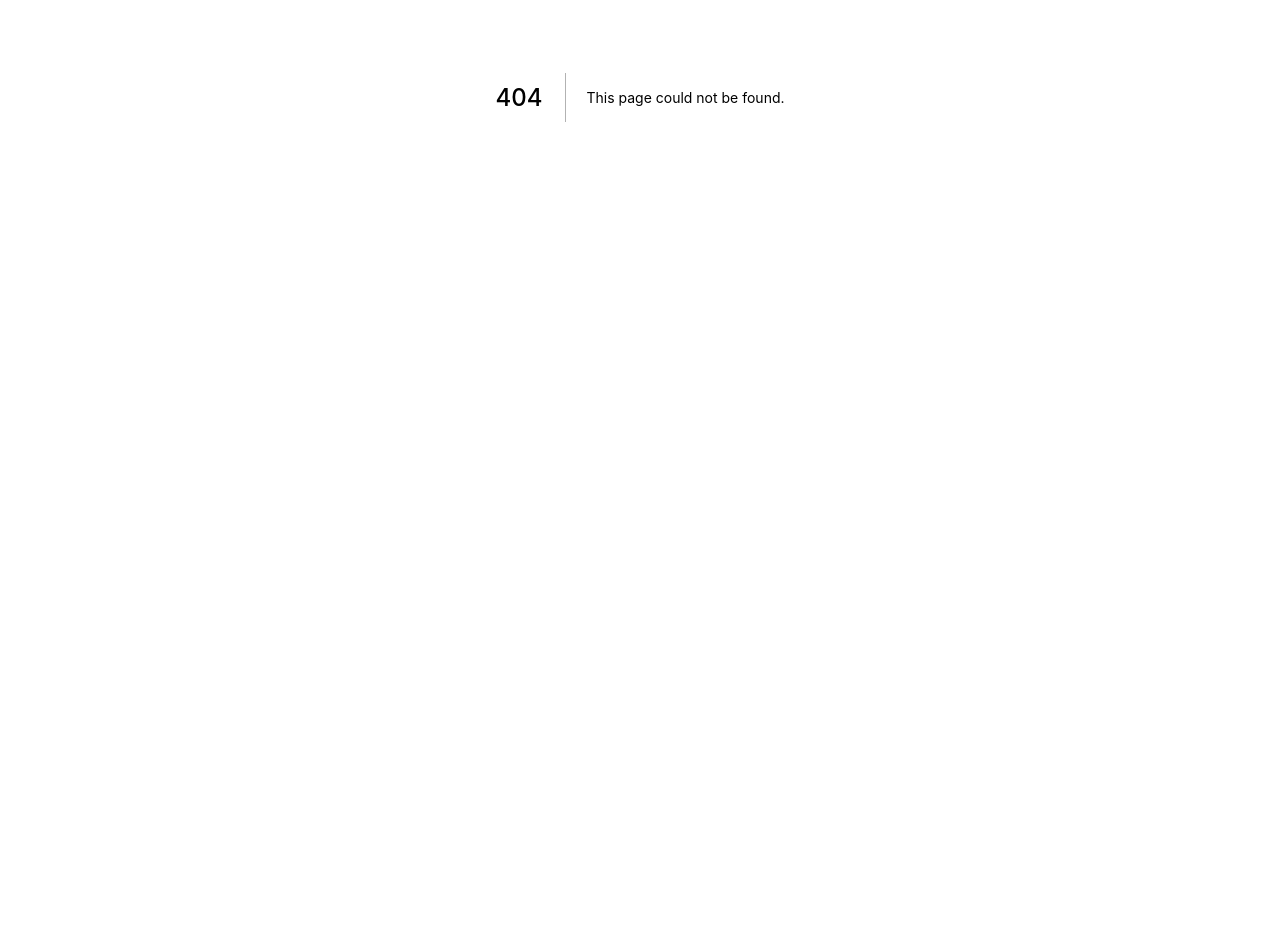
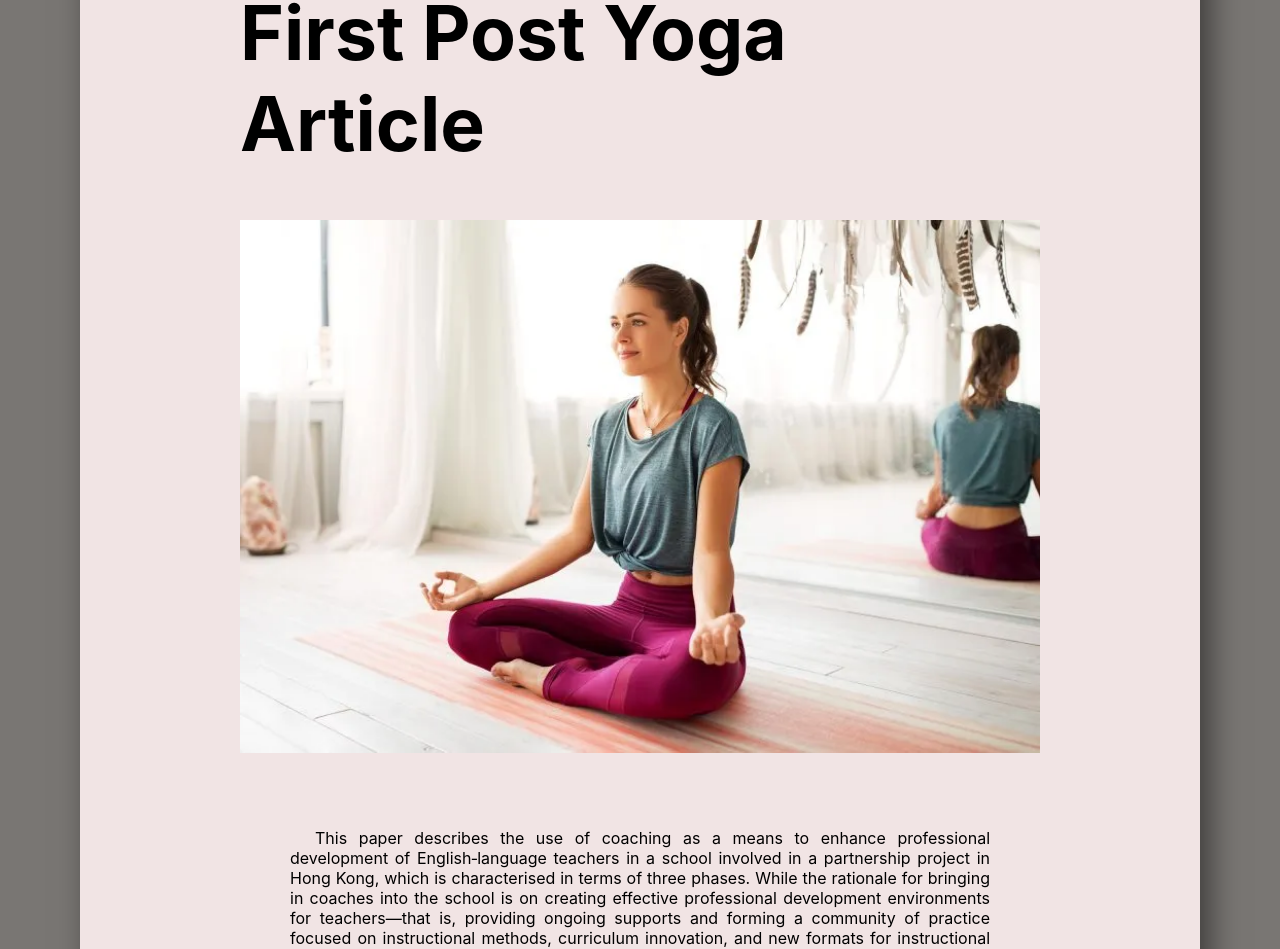
Before and after one commit to MouradKnowsBest/website-chiara, a Next.js app: page /Services/Yoga in a window 1280 px wide. Before the commit this address had no page. Shown: the part 303-1252 px from the top of the page. Before the commit the page ends 800 px from the top, so only its background shows below. Built offline with nearby package versions, Linux system fonts and the light colour scheme.

Commit message:
added ruting and news pages

```diff
--- a/package.json
+++ b/package.json
@@ -11,7 +11,10 @@
   "dependencies": {
     "next": "12.1.6",
     "react": "18.1.0",
-    "react-dom": "18.1.0"
+    "react-dom": "18.1.0",
+    "react-router-dom": "^6.3.0",
+    "semantic-ui-css": "^2.4.1",
+    "semantic-ui-react": "^2.1.3"
   },
   "devDependencies": {
     "eslint": "8.16.0",
--- /dev/null
+++ b/pages/Services/Yoga.js
@@ -0,0 +1,44 @@
+import styles from "../../styles/Home.module.css";
+
+export default function Yoga() {
+  return (
+    <div className={styles.container}>
+      <div className={styles.subcontainer}>
+        <div className={styles.articleTitle}>
+          <h1> First Post Yoga Article</h1>
+        </div>
+        <div className={styles.articleImg}>
+          <img
+           src="../yoga.webp"
+           alt="chiara-portrait"
+          ></img>
+        </div>
+
+        <div className={styles.articleContent}>
+          <p>
+            This paper describes the use of coaching as a means to enhance
+            professional development of English‐language teachers in a school
+            involved in a partnership project in Hong Kong, which is
+            characterised in terms of three phases. While the rationale for
+            bringing in coaches into the school is on creating effective
+            professional development environments for teachers—that is,
+            providing ongoing supports and forming a community of practice
+            focused on instructional methods, curriculum innovation, and new
+            formats for instructional delivery—after 18 months of the
+            partnership project it was found that the teacher/coach relationship
+            is more complicated than expected. The paper will end with
+            suggestions on how the three key stakeholders, namely the teachers,
+            principal and teacher educators, can co‐construct effective
+            professional development environments.
+          </p>
+        </div>
+
+              <a href="../" target="_blank" className={styles.card}>
+        🢀 Get Back Home
+      </a>
+      </div>
+
+
+    </div>
+  );
+}
--- a/styles/Home.module.css
+++ b/styles/Home.module.css
@@ -1,13 +1,8 @@
-.all{
+.container{
   background-color : #797673;
   padding: 5rem 5rem 0.1rem 5rem;
 }
 
-
-.container {
-  padding: 5rem 5rem 0.1rem 5rem;
-  background-color : #797673;
-}
 
 .subcontainer {
   display: flex;
@@ -111,3 +106,54 @@
   color: #0070f3;
   border-color: #0070f3;
 }
+
+
+/* .Astrology .Yoga .Coaching {
+  background-color: aqua;
+} */
+
+.coaching{
+  background-color: aqua;
+}
+
+.yoga{
+  background-color: aqua;
+}
+
+.astrology{
+  background-color: aqua;
+}
+
+
+.articleTitle h1{
+  font-size: 75px;
+}
+
+.articleTitle{
+
+  margin-left: auto;
+  margin-right: auto;
+
+}
+
+.articleImg {
+  margin-left: auto;
+  margin-right: auto;
+}
+
+.articleImg img{
+  width: 800px;
+  height: auto;
+  text-align:center;
+  margin:auto;
+  display:flex;
+  margin-bottom: 25px;
+}
+
+.articleContent p{
+  margin-top: 40px;
+  text-align: center;
+  text-indent: 25px;
+  text-align:justify;
+  margin:50px ;
+}
--- a/views/Main.js
+++ b/views/Main.js
@@ -9,7 +9,7 @@ function Main() {
       </p>
 
       <div className={styles.grid}>
-        <a href="https://nextjs.org/docs" className={styles.card}>
+        <a href="/Services/Coaching"  target="_blank" className={styles.card}>
           <h2>COACHING &rarr;</h2>
           <img
             style={{ height:"300px", width:"auto" }}
@@ -20,7 +20,7 @@ function Main() {
         </a>
       </div>
       <div className={styles.grid}>
-        <a href="https://nextjs.org/docs" className={styles.card}>
+        <a href="/Services/Yoga"  target="_blank" className={styles.card}>
           <h2>YOGA &rarr;</h2>
           <img
             style={{ height:"300px", width:"auto" }}
@@ -32,7 +32,7 @@ function Main() {
       </div>
 
       <div className={styles.grid}>
-        <a href="https://nextjs.org/docs" className={styles.card}>
+        <a href="/Services/Astrology"  target="_blank" className={styles.card}>
           <h2>ASTROLOGY &rarr;</h2>
           <img
             style={{ height:"300px", width:"auto" }}
```
Also changed, not shown: pages/Services/Astrology.js (added, +45 -0 lines), pages/Services/Coaching.js (added, +41 -0 lines), pages/index.js (+14 -3 lines), views/Footer.js (+13 -7 lines), views/Header.js (+12 -6 lines), 1 other file (tests, documents, lock files or other folders).
